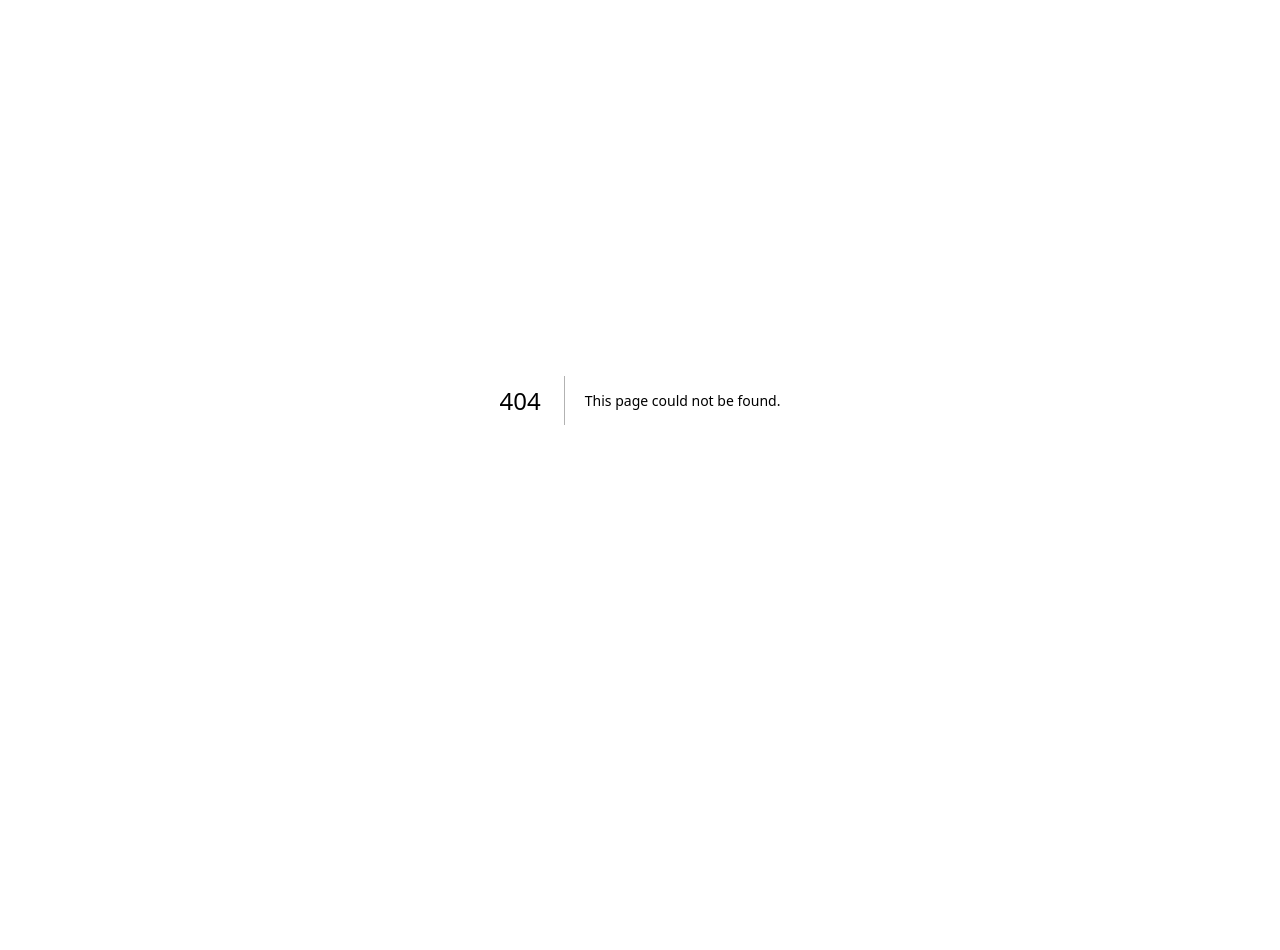
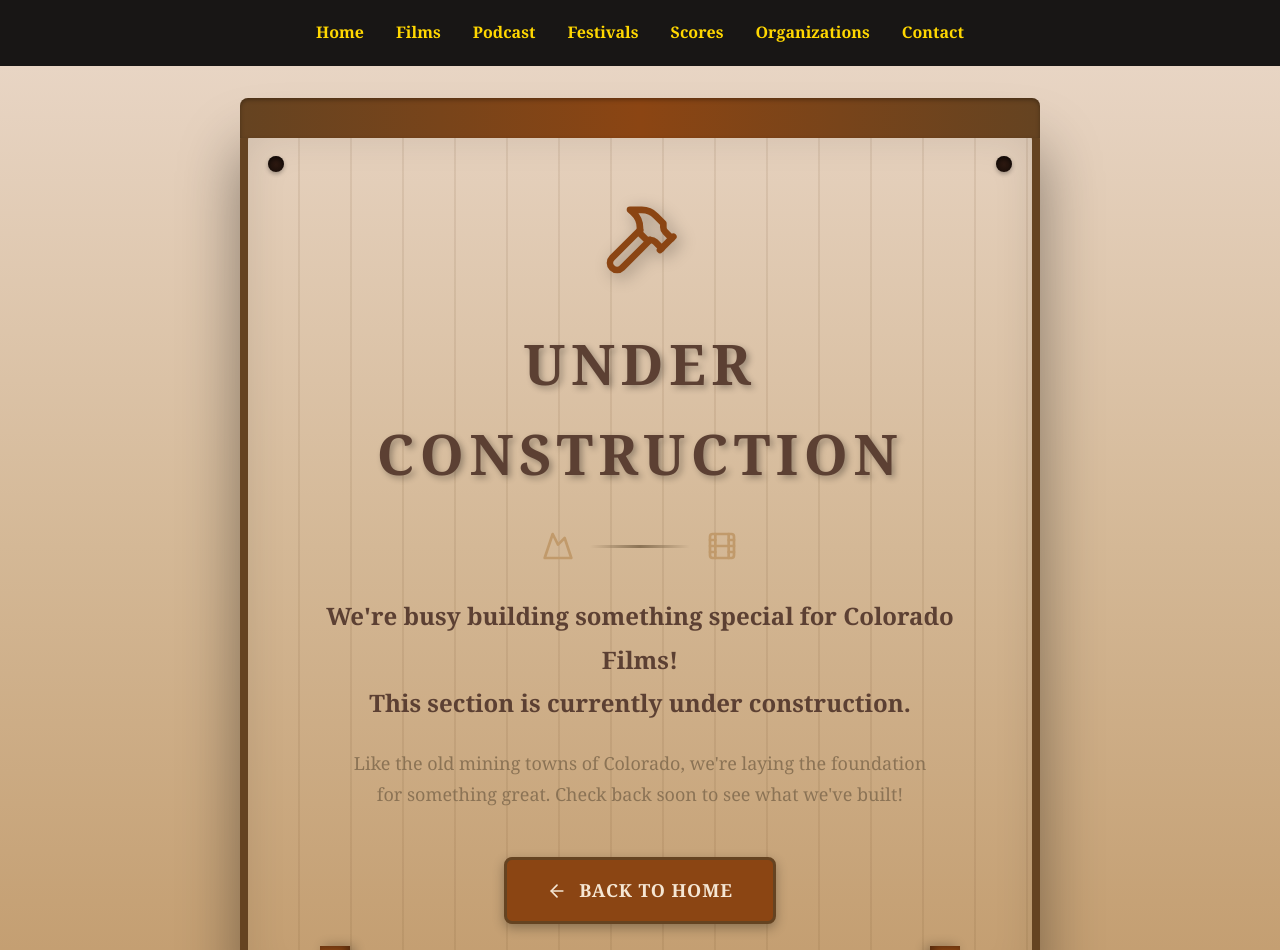
Before and after one commit to CDarts48/cofilms, a Next.js app: page /under-construction in a window 1280 px wide. Before the commit this address had no page. Shown: the top 950 px of the page. Before the commit the page ends 800 px from the top, so only its background shows below. Built offline with nearby package versions, Linux system fonts and the light colour scheme.

Commit message:
underconstruction and change podcsast section

```diff
--- /dev/null
+++ b/src/app/under-construction/page.tsx
@@ -0,0 +1,214 @@
+'use client';
+
+import React from 'react';
+import { Hammer, Mountain, Film, ArrowLeft } from 'lucide-react';
+import BasicHeader from '../../components/BasicHeader';
+import './styles.css';
+
+export default function UnderConstruction() {
+    return (
+        <>
+            <BasicHeader />
+
+            <div style={styles.container}>
+                {/* Wooden Sign Frame */}
+                <div style={styles.signFrame}>
+                    <div style={styles.signTop}></div>
+
+                    <div style={styles.signBoard}>
+                        {/* Corner Nails */}
+                        <div style={{ ...styles.nail, top: '20px', left: '20px' }}></div>
+                        <div style={{ ...styles.nail, top: '20px', right: '20px' }}></div>
+                        <div style={{ ...styles.nail, bottom: '20px', left: '20px' }}></div>
+                        <div style={{ ...styles.nail, bottom: '20px', right: '20px' }}></div>
+
+                        {/* Content */}
+                        <div style={styles.content}>
+                            <Hammer size={80} color="#8B4513" style={styles.hammer} />
+
+                            <h1 style={styles.title}>Under Construction</h1>
+
+                            <div style={styles.divider}>
+                                <Mountain size={32} color="#C19A6B" />
+                                <div style={styles.dividerLine}></div>
+                                <Film size={32} color="#C19A6B" />
+                            </div>
+
+                            <p style={styles.message}>
+                                We're busy building something special for Colorado Films!
+                                <br />
+                                This section is currently under construction.
+                            </p>
+
+                            <p style={styles.submessage}>
+                                Like the old mining towns of Colorado, we're laying the foundation
+                                for something great. Check back soon to see what we've built!
+                            </p>
+
+                            <a href="/" style={styles.backButton}>
+                                <ArrowLeft size={20} />
+                                Back to Home
+                            </a>
+                        </div>
+                    </div>
+
+                    {/* Wooden Posts */}
+                    <div style={styles.postLeft}></div>
+                    <div style={styles.postRight}></div>
+                </div>
+            </div>
+        </>
+    );
+}
+
+const styles: { [key: string]: React.CSSProperties } = {
+    container: {
+        minHeight: '100vh',
+        background: 'linear-gradient(180deg, #E8D5C4 0%, #D4B896 50%, #C19A6B 100%)',
+        display: 'flex',
+        alignItems: 'center',
+        justifyContent: 'center',
+        padding: '2rem',
+        position: 'relative',
+        overflow: 'hidden',
+    },
+    signFrame: {
+        position: 'relative',
+        maxWidth: '800px',
+        width: '100%',
+    },
+    signTop: {
+        height: '40px',
+        background: 'linear-gradient(90deg, #654321 0%, #8B4513 50%, #654321 100%)',
+        borderRadius: '8px 8px 0 0',
+        boxShadow: 'inset 0 2px 4px rgba(0, 0, 0, 0.3)',
+        marginBottom: '-10px',
+        position: 'relative',
+        zIndex: 2,
+    },
+    signBoard: {
+        background: 'linear-gradient(135deg, #DEB887 0%, #D2B48C 50%, #C19A6B 100%)',
+        border: '8px solid #654321',
+        borderRadius: '12px',
+        padding: '4rem 3rem',
+        boxShadow: '0 20px 60px rgba(0, 0, 0, 0.4), inset 0 0 40px rgba(0, 0, 0, 0.1)',
+        position: 'relative',
+        backgroundImage: `
+            repeating-linear-gradient(90deg,
+                transparent 0px,
+                transparent 50px,
+                rgba(101, 67, 33, 0.1) 50px,
+                rgba(101, 67, 33, 0.1) 52px
+            )
+        `,
+    },
+    nail: {
+        position: 'absolute',
+        width: '16px',
+        height: '16px',
+        background: 'radial-gradient(circle, #2C1810 0%, #1a0f0a 100%)',
+        borderRadius: '50%',
+        boxShadow: 'inset 0 2px 4px rgba(0, 0, 0, 0.5), 0 2px 4px rgba(0, 0, 0, 0.3)',
+    },
+    content: {
+        textAlign: 'center',
+        position: 'relative',
+        zIndex: 1,
+    },
+    hammer: {
+        marginBottom: '2rem',
+        filter: 'drop-shadow(4px 4px 8px rgba(0, 0, 0, 0.3))',
+        animation: 'swing 2s ease-in-out infinite',
+    },
+    title: {
+        fontSize: '3.5rem',
+        fontWeight: '900',
+        color: '#5C4033',
+        marginBottom: '2rem',
+        fontFamily: 'Georgia, serif',
+        textTransform: 'uppercase',
+        letterSpacing: '0.1em',
+        textShadow: '3px 3px 6px rgba(0, 0, 0, 0.3)',
+    },
+    divider: {
+        display: 'flex',
+        alignItems: 'center',
+        justifyContent: 'center',
+        gap: '1rem',
+        marginBottom: '2rem',
+    },
+    dividerLine: {
+        width: '100px',
+        height: '3px',
+        background: 'linear-gradient(90deg, transparent 0%, #8B7355 50%, transparent 100%)',
+    },
+    message: {
+        fontSize: '1.5rem',
+        color: '#5C4033',
+        marginBottom: '1.5rem',
+        lineHeight: '1.8',
+        fontWeight: '600',
+    },
+    submessage: {
+        fontSize: '1.125rem',
+        color: '#8B7355',
+        marginBottom: '3rem',
+        lineHeight: '1.7',
+        maxWidth: '600px',
+        margin: '0 auto 3rem',
+    },
+    backButton: {
+        display: 'inline-flex',
+        alignItems: 'center',
+        gap: '0.75rem',
+        padding: '1rem 2.5rem',
+        backgroundColor: '#8B4513',
+        color: '#F5E6D3',
+        textDecoration: 'none',
+        borderRadius: '8px',
+        fontSize: '1.125rem',
+        fontWeight: '700',
+        border: '3px solid #654321',
+        boxShadow: '0 4px 12px rgba(0, 0, 0, 0.3)',
+        transition: 'all 0.3s ease',
+        cursor: 'pointer',
+        textTransform: 'uppercase',
+        letterSpacing: '0.05em',
+    },
+    postLeft: {
+        position: 'absolute',
+        bottom: '-150px',
+        left: '10%',
+        width: '30px',
+        height: '200px',
+        background: 'linear-gradient(180deg, #8B4513 0%, #654321 100%)',
+        boxShadow: 'inset -4px 0 8px rgba(0, 0, 0, 0.4), 4px 0 12px rgba(0, 0, 0, 0.3)',
+        zIndex: 0,
+    },
+    postRight: {
+        position: 'absolute',
+        bottom: '-150px',
+        right: '10%',
+        width: '30px',
+        height: '200px',
+        background: 'linear-gradient(180deg, #8B4513 0%, #654321 100%)',
+        boxShadow: 'inset 4px 0 8px rgba(0, 0, 0, 0.4), -4px 0 12px rgba(0, 0, 0, 0.3)',
+        zIndex: 0,
+    },
+    tumbleweed1: {
+        position: 'absolute',
+        bottom: '10%',
+        left: '5%',
+        fontSize: '3rem',
+        opacity: 0.3,
+        animation: 'roll 20s linear infinite',
+    },
+    tumbleweed2: {
+        position: 'absolute',
+        bottom: '15%',
+        right: '8%',
+        fontSize: '2rem',
+        opacity: 0.25,
+        animation: 'roll 25s linear infinite reverse',
+    },
+};
--- /dev/null
+++ b/src/app/under-construction/styles.css
@@ -0,0 +1,21 @@
+/* @keyframes swing {
+
+    0%,
+    100% {
+        transform: rotate(-5deg);
+    }
+
+    50% {
+        transform: rotate(5deg);
+    }
+}
+
+@keyframes roll {
+    0% {
+        transform: translateX(0) rotate(0deg);
+    }
+
+    100% {
+        transform: translateX(100vw) rotate(360deg);
+    }
+} */
```
Also changed, not shown: src/sections/PodCastSection.tsx (+35 -17 lines), src/sections/news/NewsFeed.css (deleted).
